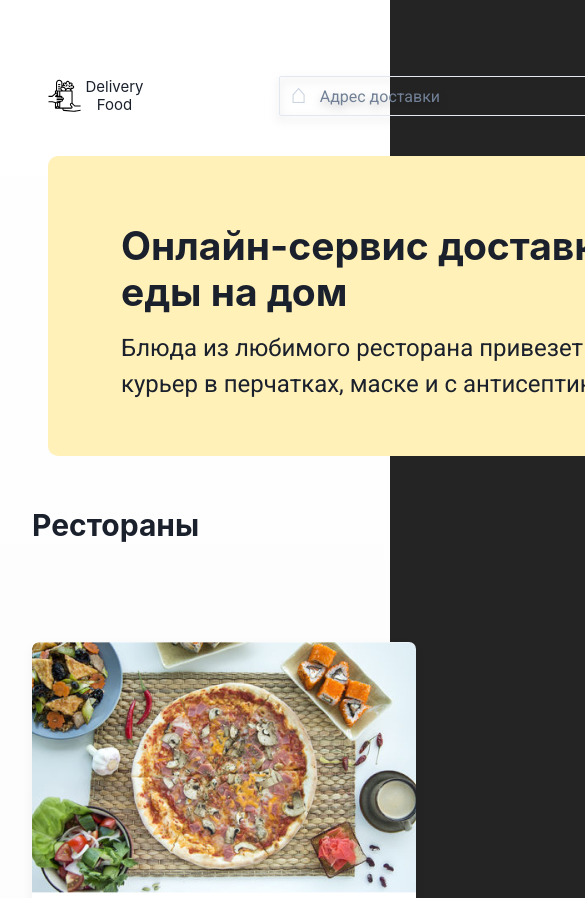
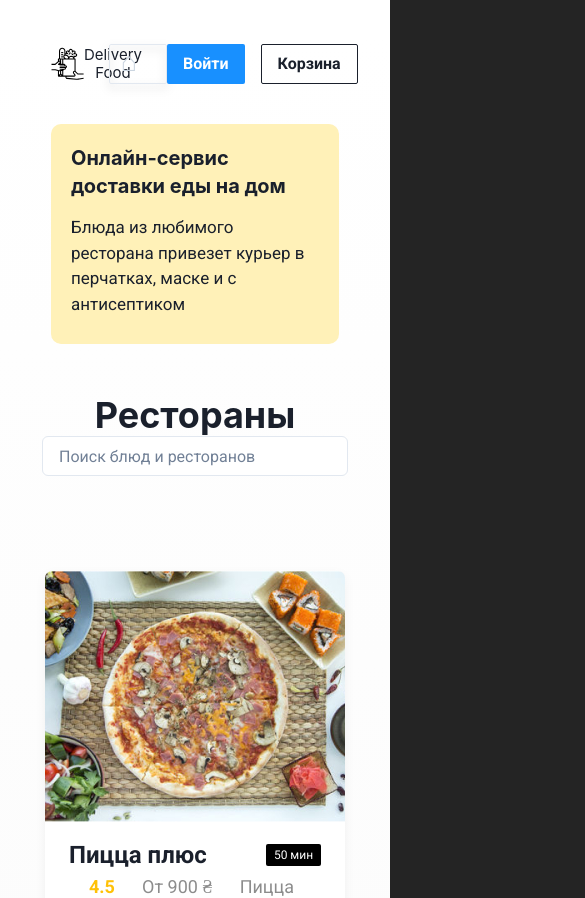
Before and after one commit to nuki1048/react-delivery-app, a React (Vite) app: page / in a window 390 px wide. Shown: the top 898 px of the page, 585 px wide, since content can reach past the window. Built offline with nearby package versions, Linux system fonts and the light colour scheme.

Commit message:
make a design responsive(almost)

```diff
--- a/src/components/appBanner/AppBanner.jsx
+++ b/src/components/appBanner/AppBanner.jsx
@@ -2,23 +2,29 @@ import { Box, Flex, Heading, Text } from "@chakra-ui/react";
 import React from "react";
 import AppContainer from "../appContainer/AppContainer";
 import appBanerBg from "../../assets/appBannerBg.png";
+import {
+  breackpointsBannerWidth,
+  breackpointsBannerPadding,
+} from "../../theme/breakpoints";
 const AppBanner = () => {
   return (
     <AppContainer>
       <Box
-        w="1200px"
-        h="300px"
+        w={breackpointsBannerWidth}
+        h={{ base: "220px", md: "300px" }}
         mt="40px"
         borderRadius="10px"
-        padding="67px 590px 80px 73px"
-        background={`url(${appBanerBg}) right no-repeat`}
-        backgroundColor="#FFF1B8"
+        padding={breackpointsBannerPadding}
+        background={{
+          base: "#FFF1B8",
+          md: `url(${appBanerBg}) #FFF1B8 right no-repeat`,
+        }}
       >
         <Heading
           as="h1"
           fontWeight="700"
-          fontSize="39px"
-          lineHeight="46px"
+          fontSize={{ base: "20px", sm: "25px", xl: "39px" }}
+          lineHeight={{ base: "28px", xl: "46px" }}
           textAlign="left"
         >
           Онлайн-сервис доставки еды на дом
@@ -26,7 +32,7 @@ const AppBanner = () => {
 
         <Text
           fontWeight="400"
-          fontSize="24px"
+          fontSize={{ base: "17px", sm: "24px" }}
           lineHeigh="28px"
           textAlign="left"
           mt="15px"
--- a/src/components/appContainer/AppContainer.jsx
+++ b/src/components/appContainer/AppContainer.jsx
@@ -1,7 +1,15 @@
 import React from "react";
 import { Container } from "@chakra-ui/react";
-import { breackpointsContainter } from "../../theme/theme";
+import { breackpointsContainter } from "../../theme/breakpoints";
 const AppContainer = ({ children }) => {
-  return <Container maxW={breackpointsContainter}>{children}</Container>;
+  return (
+    <Container
+      maxW={breackpointsContainter}
+      display="flex"
+      justifyContent="center"
+    >
+      {children}
+    </Container>
+  );
 };
 export default AppContainer;
--- a/src/components/appFooter/AppFooter.jsx
+++ b/src/components/appFooter/AppFooter.jsx
@@ -5,16 +5,26 @@ import AppContainer from "../appContainer/AppContainer";
 import facebook from "../../assets/facebook.svg";
 import instagram from "../../assets/instagram.svg";
 import vk from "../../assets/vk.svg";
+import {
+  breackpointsAppFooterFlex,
+  breackpointsAppFooterList,
+} from "../../theme/breakpoints";
 const AppFooter = () => {
   return (
     <Box h="150px" p="60px 0">
       <AppContainer>
-        <Flex w="1200px" align="center" justify={"space-between"}>
+        <Flex
+          w="full"
+          flexDirection={breackpointsAppFooterFlex}
+          align="center"
+          justify="space-between"
+        >
           <AppLogo />
           <UnorderedList
             display="flex"
             listStyleType={"none"}
-            w="420px"
+            w={breackpointsAppFooterList}
+            flexWrap={"wrap"}
             justifyContent="space-between"
             mr={"auto"}
           >
--- a/src/components/appHeader/AppHeader.jsx
+++ b/src/components/appHeader/AppHeader.jsx
@@ -27,12 +27,14 @@ const AppHeader = () => {
       <Flex
         alignItems="center"
         justify="space-between"
-        w="1200px"
+        w="100%"
         h="40px"
         mt="44px"
       >
         <AppLogo />
-        <InputGroup w="640px">
+        <InputGroup
+          w={{ base: "150px", md: "250px", lg: "400px", xl: "640px" }}
+        >
           <InputLeftElement
             top="-2px"
             fontSize="1.7em"
--- a/src/components/menuItem/MenuItem.jsx
+++ b/src/components/menuItem/MenuItem.jsx
@@ -2,10 +2,11 @@ import { Button } from "@chakra-ui/button";
 import { Box, Flex, Heading, Text } from "@chakra-ui/layout";
 import React from "react";
 import sushi from "../../assets/sushi.png";
+import { breakpointsItem } from "../../theme/breakpoints";
 const MenuItem = () => {
   return (
     <Box
-      w="384px"
+      w={breakpointsItem}
       minHeight="414px"
       padding="234px 24px 30px 24px"
       borderRadius="7px"
--- a/src/components/pages/mainPage/MainPage.jsx
+++ b/src/components/pages/mainPage/MainPage.jsx
@@ -1,12 +1,11 @@
 import React from "react";
-import { Box, Flex, Grid, Heading, Input } from "@chakra-ui/react";
+import { Box, Flex, Grid, Heading, Input, SimpleGrid } from "@chakra-ui/react";
 
 import AppHeader from "../../appHeader/AppHeader";
 import AppBanner from "../../appBanner/AppBanner";
-import MenuItem from "../../menuItem/MenuItem";
+
 import AppFooter from "../../appFooter/AppFooter";
 import RestaurantItem from "../../restaurantItem/RestaurantItem";
-import { breackpointsGrid } from "../../../theme/theme";
 
 const MainPage = () => {
   return (
@@ -14,8 +13,19 @@ const MainPage = () => {
       <AppHeader />
       <Box as="section">
         <AppBanner />
-        <Flex p="50px 0 " justify="space-between" align="center">
-          <Heading as="h5" className="font-bold text-4xl">
+        <Flex
+          p="50px 0 "
+          flexDirection={{ base: "column", md: "row" }}
+          justify="space-between"
+          align="center"
+        >
+          <Heading
+            as="h5"
+            className="font-bold text-4xl"
+            fontWeight="700"
+            fontSize="36px"
+            lineHeight="42px"
+          >
             Рестораны
           </Heading>
           <Input
@@ -25,10 +35,11 @@ const MainPage = () => {
             backgroundColor="#FFF"
           />
         </Flex>
-        <Grid
-          p="46px 0 90px 0 "
-          templateColumns={breackpointsGrid}
+        <SimpleGrid
+          p={{ base: "45px 0 20px 0 ", md: "46px 0 90px 0 " }}
+          minChildWidth="384px"
           gap="30px 24px"
+          justifyItems="center"
         >
           <RestaurantItem />
           <RestaurantItem />
@@ -36,7 +47,7 @@ const MainPage = () => {
           <RestaurantItem />
           <RestaurantItem />
           <RestaurantItem />
-        </Grid>
+        </SimpleGrid>
       </Box>
       <AppFooter />
     </>
--- a/src/components/restaurantItem/RestaurantItem.jsx
+++ b/src/components/restaurantItem/RestaurantItem.jsx
@@ -1,10 +1,11 @@
 import { Box, Flex, Heading, Text } from "@chakra-ui/react";
 import React from "react";
 import pizza from "../../assets/pizza.jpg";
+import { breakpointsItem } from "../../theme/breakpoints";
 const RestaurantItem = () => {
   return (
     <Box
-      w="384px"
+      w={breakpointsItem}
       minH="378px"
       boxShadow="0px 4px 12px rgba(0, 0, 0, 0.05)"
       borderRadius="7px"
--- a/src/styles/Style.css
+++ b/src/styles/Style.css
@@ -17,7 +17,6 @@
 #root {
   max-width: 1280px;
   margin: 0 auto;
-  padding: 2rem;
   text-align: center;
 }
 
--- /dev/null
+++ b/src/theme/breakpoints.js
@@ -0,0 +1,47 @@
+const breackpointsContainter = {
+  base: "320px",
+  sm: "540px",
+  md: "768px",
+  lg: "960px",
+  xl: "1200px",
+  "2xl": "1200px",
+};
+const breackpointsGrid = {
+  base: "1fr",
+  md: "repeat(2,1fr)",
+  lg: "repeat(2,1fr)",
+  xl: "repeat(3,1fr)",
+  "2xl": "repeat(3,1fr)",
+};
+const breackpointsBannerWidth = {
+  base: "full",
+  sm: "450px",
+  md: "760px",
+  lg: "960px",
+  xl: "1200px",
+  "2xl": "1200px",
+};
+const breackpointsBannerPadding = {
+  base: "20px",
+
+  md: "67px 200px 80px 73px",
+  lg: "67px 400px 80px 73px",
+  xl: "67px 590px 80px 73px",
+  "2xl": "67px 590px 80px 73px",
+};
+const breackpointsAppFooterList = {
+  base: "full",
+  md: "420px",
+};
+const breakpointsItem = { base: "300px", sm: '"384px"' };
+const breackpointsAppFooterFlex = { base: "column", md: "row" };
+
+export {
+  breackpointsContainter,
+  breackpointsGrid,
+  breackpointsBannerWidth,
+  breackpointsBannerPadding,
+  breackpointsAppFooterList,
+  breackpointsAppFooterFlex,
+  breakpointsItem,
+};
--- a/src/theme/theme.js
+++ b/src/theme/theme.js
@@ -24,25 +24,5 @@ const sizes = {
     loginW: "350px",
   },
 };
-const breackpointsContainter = {
-  sm: "100%",
-  md: "768px",
-  lg: "960px",
-  xl: "1200px",
-  "2xl": "1200px",
-};
-const breackpointsGrid = {
-  sm: "repeat(1,1fr)",
-  md: "repeat(2,1fr)",
-  lg: "repeat(2,1fr)",
-  xl: "repeat(3,1fr)",
-  "2xl": "repeat(3,1fr)",
-};
-export {
-  sizes,
-  styles,
-  fonts,
-  colors,
-  breackpointsContainter,
-  breackpointsGrid,
-};
+
+export { sizes, styles, fonts, colors };
```
